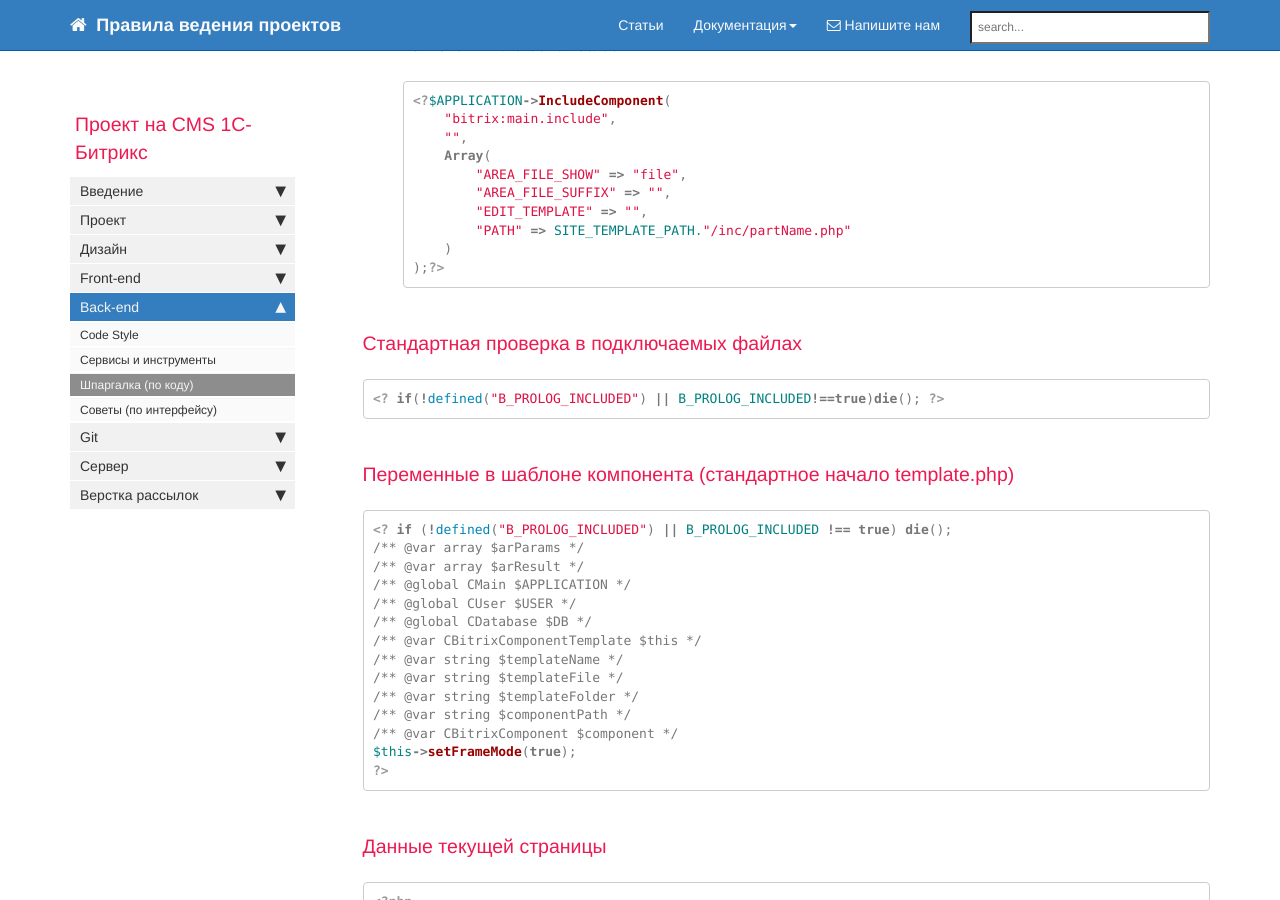
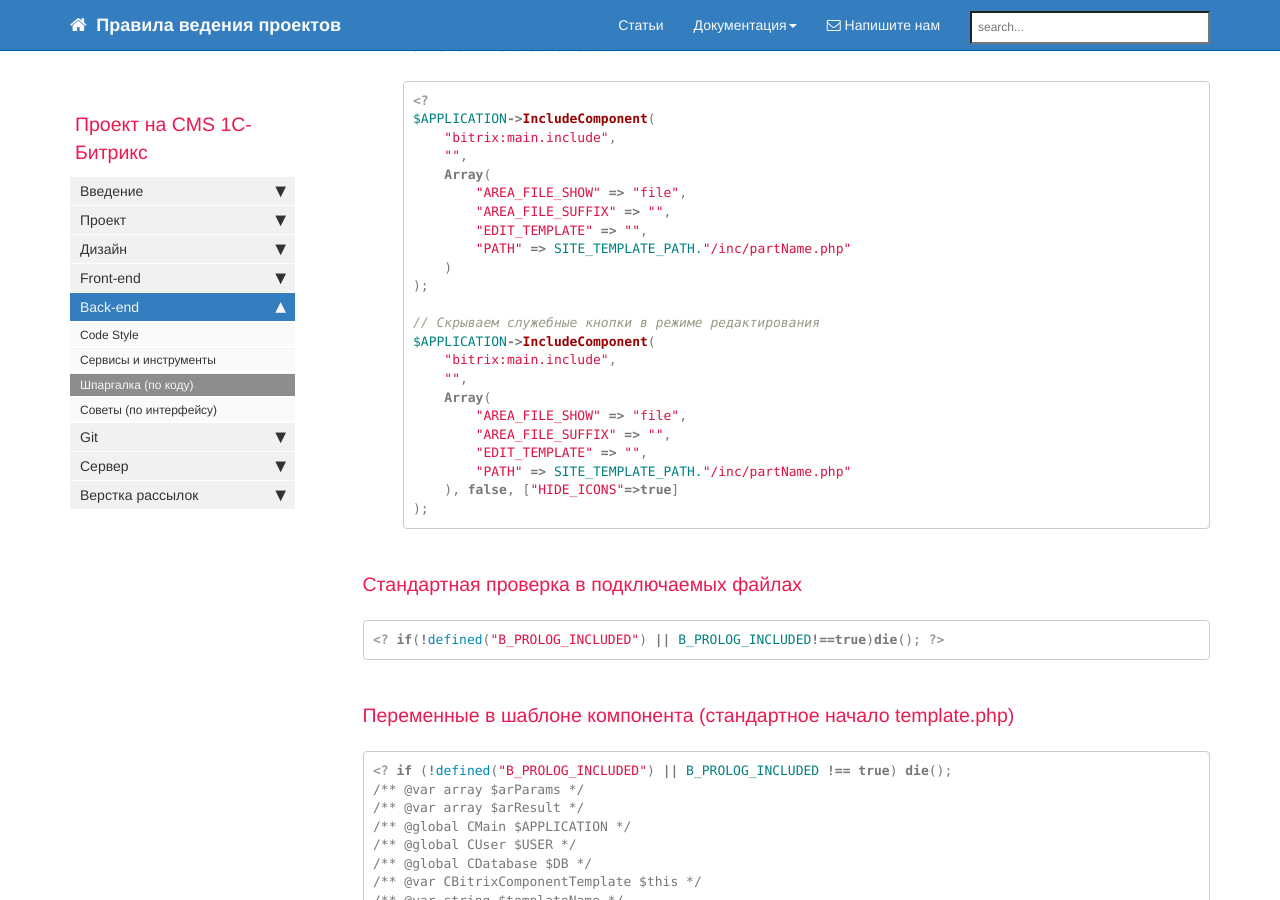
Before and after one commit to gdecider/gdecider.github.io, a Jekyll site: the page built from pages/bx/bx_back-shpora.md, in a window 1280 px wide and 900 px high, scrolled down 3213 px. Built offline with Jekyll 4.4.1, drawn with Linux system fonts in a browser that asks for light colours; nearby versions of some CDN libraries; comment, search, counter and statistics services are not loaded.

Commit message:
Update bx_back-shpora.md

````diff
--- a/pages/bx/bx_back-shpora.md
+++ b/pages/bx/bx_back-shpora.md
@@ -103,7 +103,8 @@ $this->addExternalJS("/local/libs.js");
 * Компонент "включаемая область"
 
   ```php
-  <?$APPLICATION->IncludeComponent(
+  <?
+  $APPLICATION->IncludeComponent(
       "bitrix:main.include",
       "",
       Array(
@@ -112,7 +113,19 @@ $this->addExternalJS("/local/libs.js");
           "EDIT_TEMPLATE" => "",
           "PATH" => SITE_TEMPLATE_PATH."/inc/partName.php"
       )
-  );?>
+  );
+
+  // Скрываем служебные кнопки в режиме редактирования
+  $APPLICATION->IncludeComponent(
+      "bitrix:main.include",
+      "",
+      Array(
+          "AREA_FILE_SHOW" => "file",
+          "AREA_FILE_SUFFIX" => "",
+          "EDIT_TEMPLATE" => "",
+          "PATH" => SITE_TEMPLATE_PATH."/inc/partName.php"
+      ), false, ["HIDE_ICONS"=>true]
+  );
   ```
 
 ### Стандартная проверка в подключаемых файлах
````
